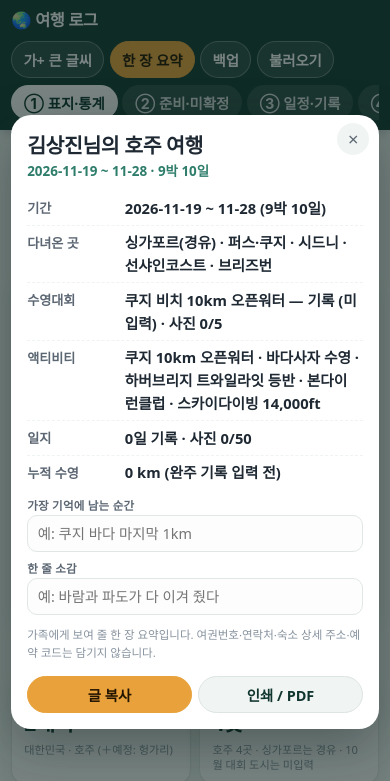
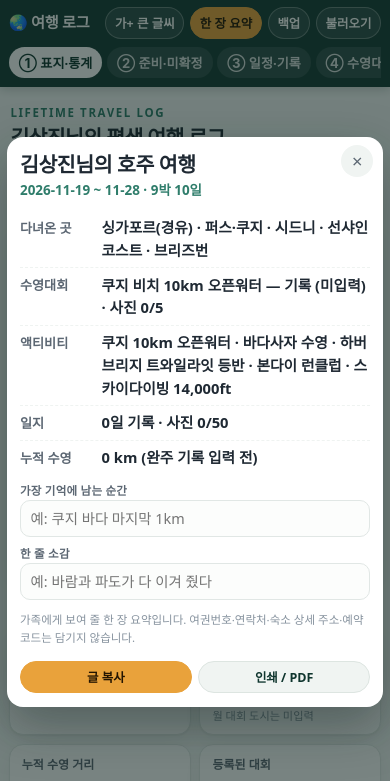
Before and after one commit to accseri-spec/travel-log, a plain HTML site: page index.html in a window 390 px wide. Both pictures are taken after a click on the button "한 장 요약". Shown: the top 781 px of the page. Drawn offline with Linux system fonts and the light colour scheme.

Commit message:
좁은 폰 화면 여백 조정, 요약에서 기간 중복 제거

```diff
--- a/app.js
+++ b/app.js
@@ -705,7 +705,6 @@
     var journalDays = T.days.filter(function (d) { var v = S.days[d.date]; return v && v.journal && v.journal.trim(); }).length;
     var km = totalKm();
     return [
-      ["기간", T.trip.period + " (9박 10일)"],
       ["다녀온 곳", T.trip.places],
       ["수영대회", race ? race.name + " — 기록 " + (race.time || "(미입력)") + " · 사진 " + racePhotos + "/5" : "(미입력)"],
       ["액티비티", T.trip.activities],
--- a/styles.css
+++ b/styles.css
@@ -216,6 +216,21 @@ textarea:focus,input:focus,select:focus{outline:2px solid rgba(47,125,107,.35);o
 
 ul.plain{margin:.3rem 0 .6rem;padding-left:1.1rem;font-size:.85rem;color:var(--ink)}
 ul.plain li{margin:.18rem 0}
+
+/* 좎은 폰 (390px 안팍) */
+@media(max-width:26rem){
+  .topbar{padding:.45rem .55rem .3rem}
+  .brand{font-size:.95rem}
+  .tool{padding:.38rem .55rem;font-size:.78rem}
+  .tab{padding:.4rem .62rem;font-size:.82rem}
+  .hero h1{font-size:1.28rem}
+  main{padding:.7rem .55rem 1.6rem}
+  .stat .v{font-size:1.2rem}
+  .modal{padding:.7rem .45rem}
+  .modal-card{padding:.95rem .8rem .85rem;border-radius:16px}
+  .sum-row .k{flex:0 0 4.6rem}
+  .timeline .t{flex:0 0 2.7rem}
+}
 @media print{
   .topbar,.tools,.tabs,.modal-actions,.foot{display:none!important}
   .panel{display:block!important}
```
